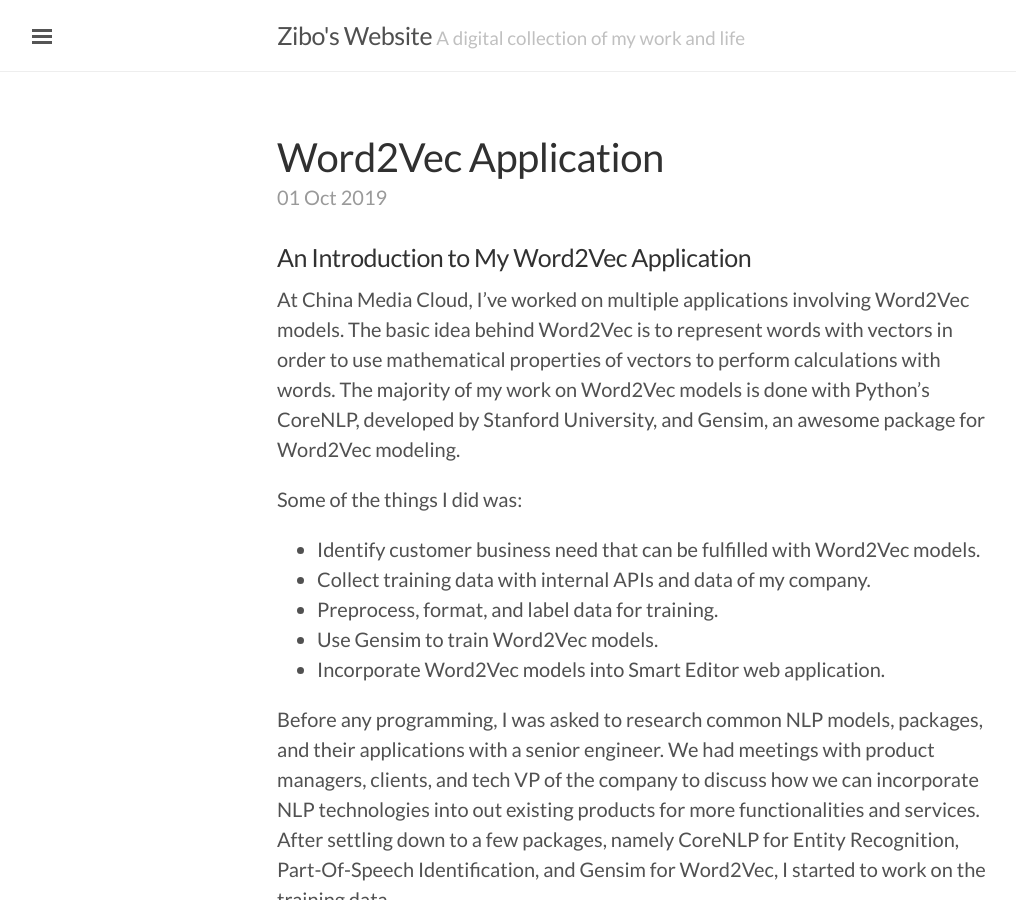
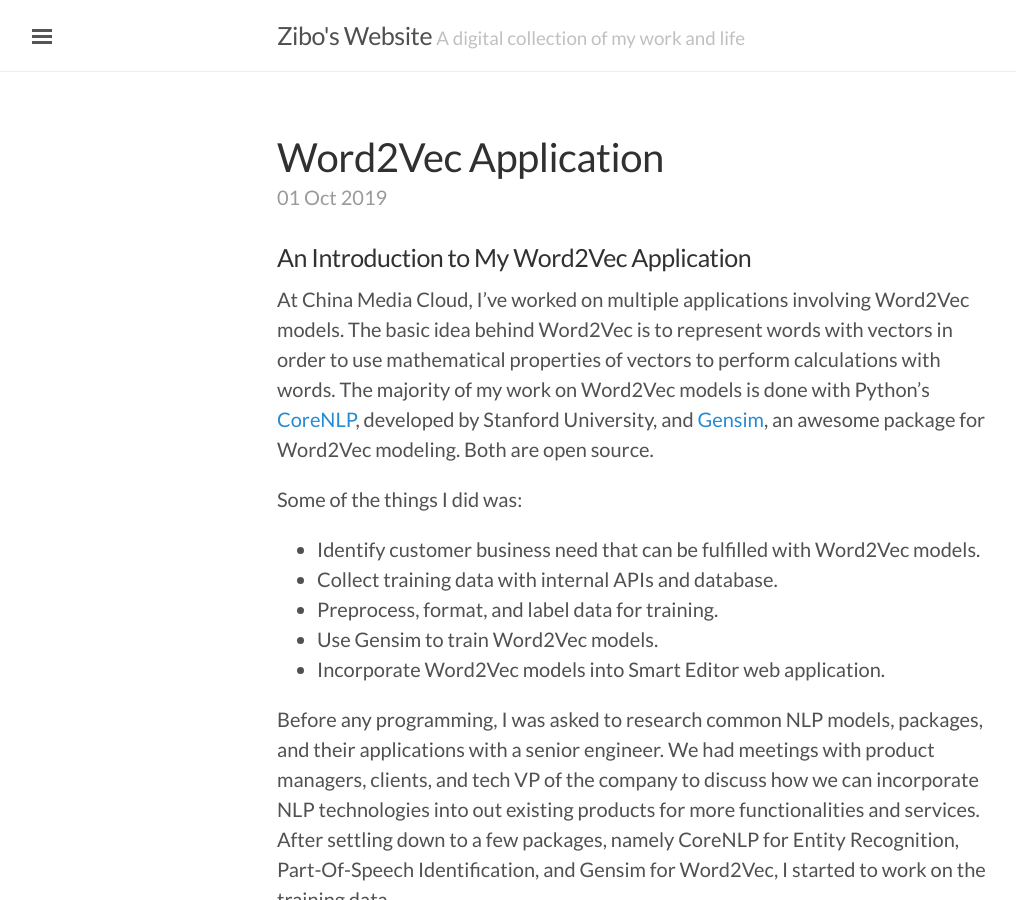
Before and after one commit to tonyzhang95/tonyzhang95.github.io, a Jekyll site: the page built from _posts/2019-08-26-Word2Vec-Application.md, in a window 1280 px wide and 900 px high. Shown: the whole window, without its empty margins (3-1019 px from the left). Built offline with Jekyll 4.4.1, drawn with Linux system fonts in a browser that asks for light colours; nearby versions of some CDN libraries.

Commit message:
Update 2019-08-26-Word2Vec-Application.md

```diff
--- a/_posts/2019-08-26-Word2Vec-Application.md
+++ b/_posts/2019-08-26-Word2Vec-Application.md
@@ -6,11 +6,11 @@
 
 ### An Introduction to My Word2Vec Application
 
-At China Media Cloud, I've worked on multiple applications involving Word2Vec models. The basic idea behind Word2Vec is to represent words with vectors in order to use mathematical properties of vectors to perform calculations with words. The majority of my work on Word2Vec models is done with Python's CoreNLP, developed by Stanford University, and Gensim, an awesome package for Word2Vec modeling.
+At China Media Cloud, I've worked on multiple applications involving Word2Vec models. The basic idea behind Word2Vec is to represent words with vectors in order to use mathematical properties of vectors to perform calculations with words. The majority of my work on Word2Vec models is done with Python's [CoreNLP](https://stanfordnlp.github.io/CoreNLP/), developed by Stanford University, and [Gensim](https://radimrehurek.com/gensim/), an awesome package for Word2Vec modeling. Both are open source.
 
 Some of the things I did was:
   * Identify customer business need that can be fulfilled with Word2Vec models.
-  * Collect training data with internal APIs and data of my company.
+  * Collect training data with internal APIs and database.
   * Preprocess, format, and label data for training.
   * Use Gensim to train Word2Vec models.
   * Incorporate Word2Vec models into Smart Editor web application.
```
